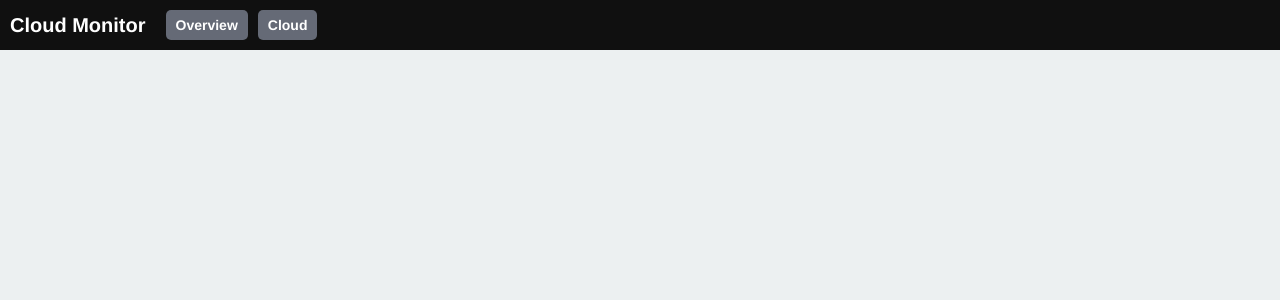
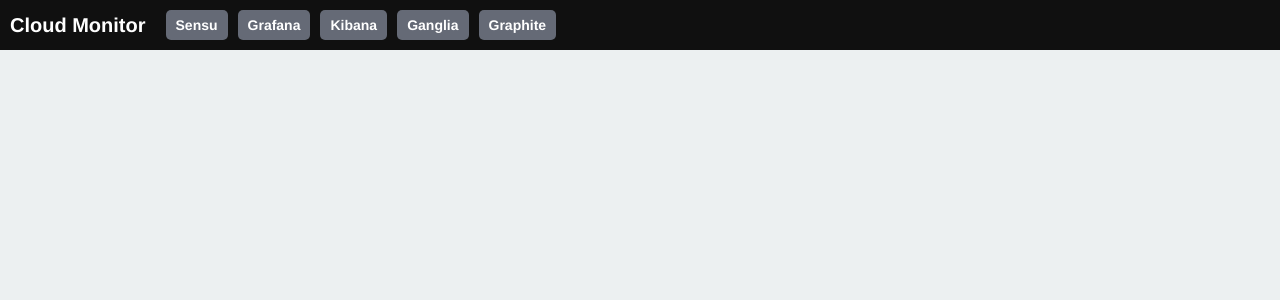
Before and after one commit to hep-gc/cloud-monitoring, a Flask app: template cmon/web/templates/index.html in a window 1280 px wide. Shown: the top 300 px of the page. Run offline with Flask 2, Linux system fonts and the light colour scheme; the template is opened without the code that fills it: most values are stand-ins (such as "Sample title", 1, 10 or a date in 2020); parts of the project's set-up code (start-up, migrations or seed data) failed here and were passed over; some libraries are stand-ins or nearby versions.

Commit message:
Update navigation style

```diff
--- a/cmon/web/static/cloud.css
+++ b/cmon/web/static/cloud.css
@@ -43,12 +43,14 @@ section.main { width: 100%; }
 section.side { width: 0%; }
 
 h1 { float: left; color: #fff; margin: 0; padding: 10px; font-size: 20px; }
+h1 a { color: #fff; text-decoration: none; }
 h2 { background: #656a76; color: #fff; font-size: 14px; padding: 0 10px; margin: 0; }
 
 .tables h3 { background: #ccc; color: #000; font-size: 14px; padding: 0 10px; margin: -10px -10px 8px; }
 .tables table + h3 { margin-top: 10px; }
 
 .grid-name { overflow: hidden; background: #656a76; color: #fff; font-size: 14px; padding: 0 10px; margin: 0; }
+.grid-name a { color: #33b5e5; text-decoration: none; }
 .grid-name h2 { float: left; padding: 0 10px 0 0; }
 .grid-name + .tables { margin-top: 10px; }
 
--- a/cmon/web/templates/_layout.html
+++ b/cmon/web/templates/_layout.html
@@ -15,15 +15,14 @@
 </head>
 <body>
   <header>
-    <h1>Cloud Monitor</h1>
+    <h1><a href="/">Cloud Monitor</a></h1>
     <nav>
       <ul>
-        {% if request.path != '/' %}
-          <li><a href="/">Overview</a></li>
-        {% endif %}
-        {% if back %}
-          <li><a href="{{ back }}">Cloud</a></li>
-        {% endif %}
+        <li><a target="_blank" href="">Sensu</a></li>
+        <li><a target="_blank" href="">Grafana</a></li>
+        <li><a target="_blank" href="">Kibana</a></li>
+        <li><a target="_blank" href="">Ganglia</a></li>
+        <li><a target="_blank" href="">Graphite</a></li>
       </ul>
       {% if request.path == '/' %}
         <ul class="right">
--- a/cmon/web/templates/cloud.html
+++ b/cmon/web/templates/cloud.html
@@ -3,7 +3,7 @@
 {% block content %}
 	<div class="grid">
     <div class="grid-name">
-      <h2>{{ cloud.grid }} &rarr; {{ cloud.name }}</h2>
+      <h2><a href="/">Overview</a> &rarr; {{ cloud.grid }} / {{ cloud.name }}</h2>
     </div>
     <div class="tables">
       <div class="table" style="width: 60%;">
--- a/cmon/web/templates/index.html
+++ b/cmon/web/templates/index.html
@@ -32,13 +32,14 @@
         {% endif %}
         #}
         {% for cloud_name in cloud_list %}
-          {% set enabled = grid['clouds'][cloud_name]['enabled'] %}
-          {% set quota = grid['clouds'][cloud_name]['quota'] or '-' %}
-          {% set path  = 'grids.{}.clouds.{}'.format(grid_name, cloud_name) %}
-          <li data-path="{{ path }}.enabled|{{ path }}.quota" class="metric cloud {{ 'enabled' if enabled else 'disabled' }} ">
-            {{ cloud_name }}
-              <span>({{ quota }})</span>
-          </li>
+          {% if grid['clouds'][cloud_name]['enabled'] %}
+            {% set quota = grid['clouds'][cloud_name]['quota'] or '-' %}
+            {% set path  = 'grids.{}.clouds.{}'.format(grid_name, cloud_name) %}
+            <li data-path="{{ path }}.enabled|{{ path }}.quota" class="metric cloud enabled">
+              {{ cloud_name }}
+                <span>({{ quota }})</span>
+            </li>
+          {% endif %}
         {% endfor %}
       </ul>
 
--- a/cmon/web/templates/job.html
+++ b/cmon/web/templates/job.html
@@ -3,7 +3,7 @@
 {% block content %}
   <div class="grid">
     <div class="grid-name">
-      <h2>{{ job.grid }} &rarr; {{ job.cloud }} &rarr; Job {{ job._id }}</h2>
+      <h2><a href="/">Overview</a> &rarr; <a href="{{ back }}">{{ job.grid }} &rarr; {{ job.cloud }}</a> &rarr; Job {{ job._id }}</h2>
     </div>
     <div class="tables">
       <div class="table" style="width: 50%">
--- a/cmon/web/templates/vm.html
+++ b/cmon/web/templates/vm.html
@@ -3,7 +3,7 @@
 {% block content %}
   <div class="grid">
     <div class="grid-name">
-      <h2>{{ vm.grid }} &rarr; {{ vm.cloud }} &rarr; VM {{ vm.hostname }}</h2>
+      <h2><a href="/">Overview</a> &rarr; <a href="{{ back }}">{{ vm.grid }} / {{ vm.cloud }}</a> &rarr; VM {{ vm.hostname }}</h2>
     </div>
     <div class="tables">
       <div class="table" style="width: 50%">
```
